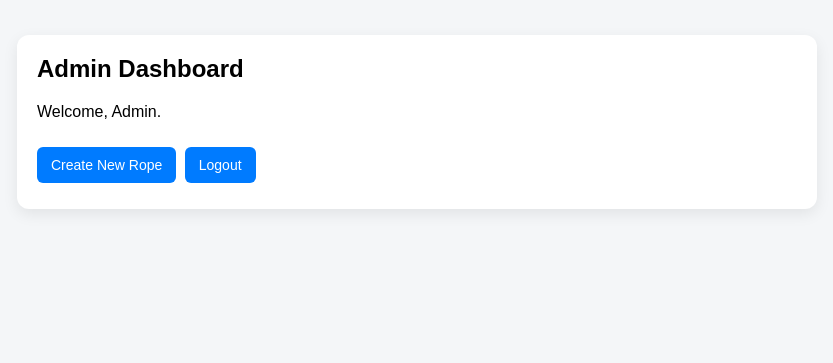
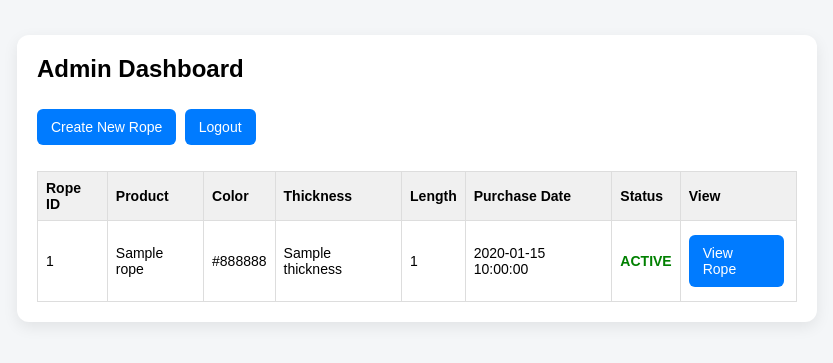
Before and after one commit to rohan-namahropes/passport, a Flask app: page /admin in a window 1280 px wide. Shown: the top 363 px of the page, without its empty margins (223-1056 px from the left). Run offline with Flask 3, Linux system fonts and the light colour scheme; the visitor is signed in with stand-in values (Sample User, id 1); a database or web service that is not in the repository returns one stand-in record (values such as "Sample title"); some libraries are stand-ins or nearby versions.

Commit message:
Update admin.html

```diff
--- a/templates/admin.html
+++ b/templates/admin.html
@@ -6,11 +6,66 @@
 
 <h2>Admin Dashboard</h2>
 
-<p>Welcome, Admin.</p>
-
-<div style="margin-top:20px;">
+<div style="margin-bottom:20px;">
     <a class="btn" href="/admin/create">Create New Rope</a>
     <a class="btn" href="/admin/logout">Logout</a>
 </div>
 
+{% if ropes %}
+
+<table style="width:100%; border-collapse: collapse;">
+    <thead>
+        <tr style="border-bottom:1px solid #ccc;">
+            <th align="left">Rope ID</th>
+            <th align="left">Product</th>
+            <th align="left">Color</th>
+            <th align="left">Thickness</th>
+            <th align="left">Length</th>
+            <th align="left">Purchase Date</th>
+            <th align="left">Status</th>
+            <th align="left">View</th>
+        </tr>
+    </thead>
+    <tbody>
+        {% for rope in ropes %}
+        <tr style="border-bottom:1px solid #eee;">
+            <td>{{ rope.rope_id }}</td>
+            <td>{{ rope.product_name }}</td>
+            <td>{{ rope.color }}</td>
+            <td>{{ rope.thickness }}</td>
+            <td>{{ rope.length }}</td>
+            <td>
+                {% if rope.purchase_date %}
+                    {{ rope.purchase_date }}
+                {% else %}
+                    —
+                {% endif %}
+            </td>
+
+            <td>
+                {% if rope.status == "ACTIVE" %}
+                    <span style="color:green; font-weight:bold;">ACTIVE</span>
+                {% elif rope.status == "INSPECTION DUE" %}
+                    <span style="color:orange; font-weight:bold;">INSPECTION DUE</span>
+                {% elif rope.status == "RETIRED" %}
+                    <span style="color:red; font-weight:bold;">RETIRED</span>
+                {% else %}
+                    {{ rope.status }}
+                {% endif %}
+            </td>
+
+            <td>
+                <a class="btn" href="/rope/{{ rope.rope_id }}" target="_blank">
+                    View Rope
+                </a>
+            </td>
+        </tr>
+        {% endfor %}
+    </tbody>
+</table>
+
+{% else %}
+    <p>No ropes created yet.</p>
+{% endif %}
+
 {% endblock %}
```
